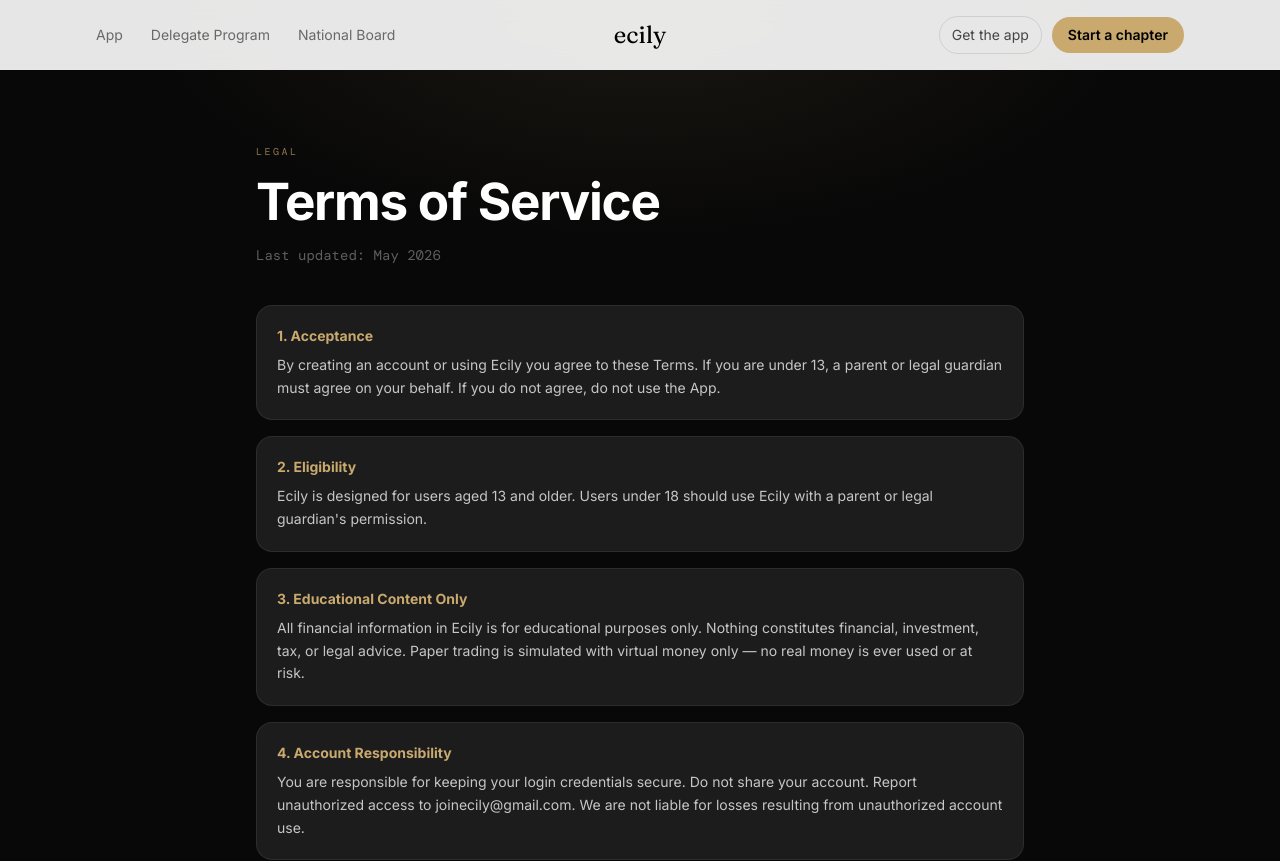
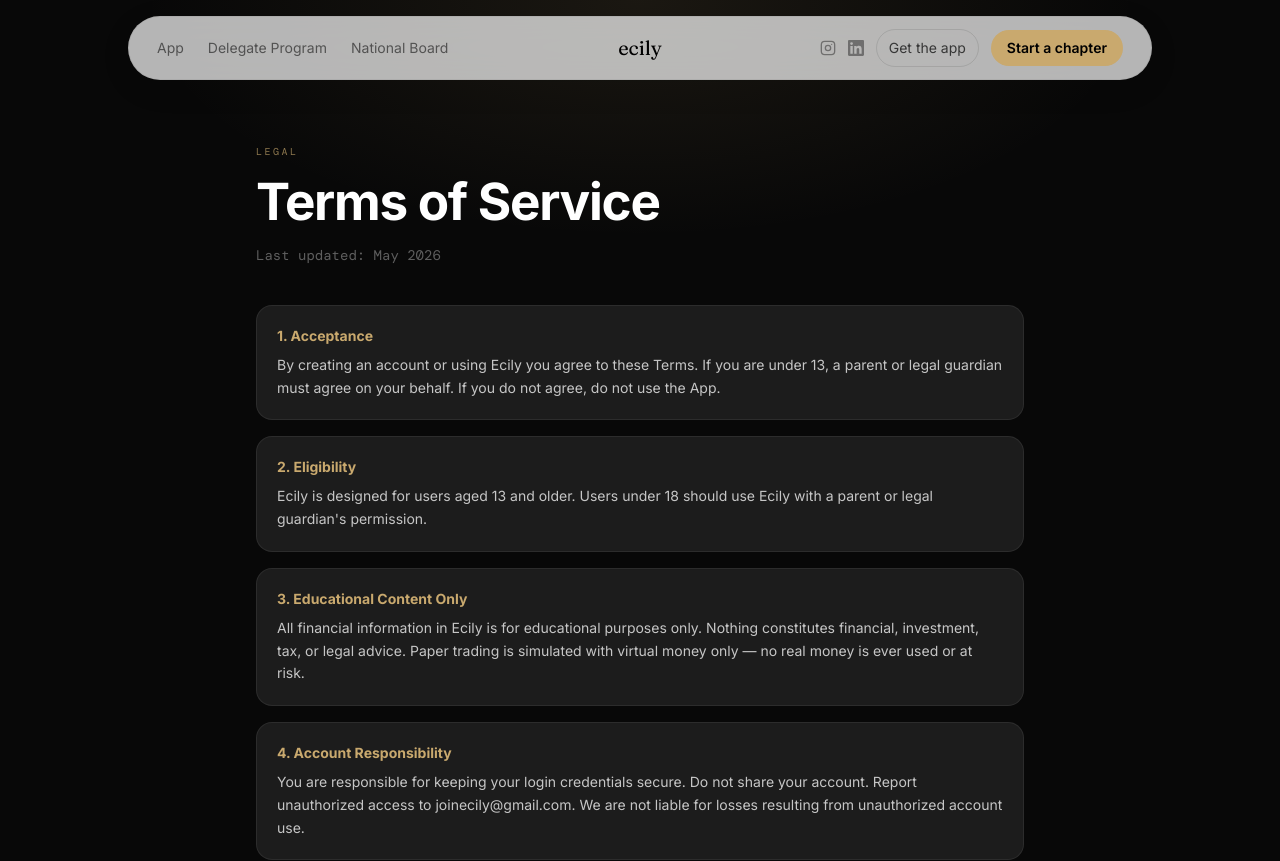
Before and after one commit to krishayyy/ecily, a Next.js app: page /terms in a window 1280 px wide. Shown: the top 861 px of the page. Built offline with nearby package versions, Linux system fonts and the light colour scheme; a web font is replaced by a local one.

Commit message:
Redesign nav as floating glassmorphic pill with social links

```diff
--- a/components/Nav.tsx
+++ b/components/Nav.tsx
@@ -3,6 +3,7 @@
 import { useEffect, useState } from "react"
 import Link from "next/link"
 import { motion, AnimatePresence } from "framer-motion"
+import { SOCIAL } from "@/lib/program"
 
 const links = [
   { label: "App", href: "/#app" },
@@ -34,13 +35,16 @@ export default function Nav() {
       initial={{ opacity: 0, y: -16 }}
       animate={{ opacity: 1, y: 0 }}
       transition={{ duration: 0.6, ease: "easeOut" }}
-      className={`fixed top-0 left-0 right-0 z-50 transition-shadow duration-300 bg-white/90 backdrop-blur-md ${
-        scrolled || open ? "shadow-[0_1px_0_rgba(0,0,0,0.06)]" : ""
-      }`}
+      className="fixed top-4 left-0 right-0 z-50 px-4"
     >
-      <nav className="max-w-6xl mx-auto grid grid-cols-[1fr_auto_1fr] items-center px-6 sm:px-8 py-4">
+      <div
+        className={`max-w-5xl mx-auto bg-white/70 backdrop-blur-xl border border-black/[0.06] shadow-[0_8px_32px_rgba(0,0,0,0.08)] transition-[border-radius] duration-300 overflow-hidden ${
+          open ? "rounded-[1.75rem]" : "rounded-full"
+        } ${scrolled ? "shadow-[0_8px_32px_rgba(0,0,0,0.12)]" : ""}`}
+      >
+        <nav className="grid grid-cols-[1fr_auto_1fr] items-center px-5 sm:px-7 py-3">
           {/* Desktop links */}
-        <div className="hidden md:flex items-center gap-7">
+          <div className="hidden md:flex items-center gap-6">
             {links.map((l) => (
               <Link
                 key={l.label}
@@ -55,13 +59,44 @@ export default function Nav() {
           <Link
             href="/"
             onClick={() => setOpen(false)}
-          className="justify-self-center font-serif text-black text-2xl"
+            className="justify-self-center font-serif text-black text-xl"
           >
             ecily
           </Link>
 
           {/* Right side */}
-        <div className="flex items-center justify-self-end gap-2.5">
+          <div className="flex items-center justify-self-end gap-3">
+            <div className="hidden sm:flex items-center gap-3">
+              {SOCIAL.instagram && (
+                <a
+                  href={SOCIAL.instagram}
+                  target="_blank"
+                  rel="noopener noreferrer"
+                  aria-label="Ecily on Instagram"
+                  className="text-black/40 hover:text-black transition-colors duration-200"
+                >
+                  <svg width="16" height="16" viewBox="0 0 24 24" fill="none" stroke="currentColor" strokeWidth="2" strokeLinecap="round" strokeLinejoin="round">
+                    <rect x="2" y="2" width="20" height="20" rx="5" />
+                    <circle cx="12" cy="12" r="4" />
+                    <line x1="17.5" y1="6.5" x2="17.5" y2="6.5" />
+                  </svg>
+                </a>
+              )}
+              {SOCIAL.linkedin && (
+                <a
+                  href={SOCIAL.linkedin}
+                  target="_blank"
+                  rel="noopener noreferrer"
+                  aria-label="Ecily on LinkedIn"
+                  className="text-black/40 hover:text-black transition-colors duration-200"
+                >
+                  <svg width="16" height="16" viewBox="0 0 24 24" fill="currentColor">
+                    <path d="M20.45 20.45h-3.56v-5.57c0-1.33-.02-3.04-1.85-3.04-1.85 0-2.13 1.45-2.13 2.94v5.67H9.35V9h3.42v1.56h.05c.48-.9 1.64-1.85 3.37-1.85 3.6 0 4.27 2.37 4.27 5.46v6.28zM5.34 7.43a2.06 2.06 0 1 1 0-4.13 2.06 2.06 0 0 1 0 4.13zM7.12 20.45H3.56V9h3.56v11.45zM22.22 0H1.77C.79 0 0 .77 0 1.73v20.54C0 23.22.79 24 1.77 24h20.45c.98 0 1.78-.78 1.78-1.73V1.73C24 .77 23.2 0 22.22 0z" />
+                  </svg>
+                </a>
+              )}
+            </div>
+
             <Link
               href="/#waitlist"
               className="hidden sm:inline-flex text-sm text-black/70 hover:text-black transition-colors duration-200 px-3 py-2 rounded-full border border-black/10"
@@ -107,7 +142,7 @@ export default function Nav() {
               animate={{ opacity: 1, height: "auto" }}
               exit={{ opacity: 0, height: 0 }}
               transition={{ duration: 0.28, ease: [0.16, 1, 0.3, 1] }}
-            className="md:hidden overflow-hidden border-t border-black/[0.06] bg-white/95 backdrop-blur-md"
+              className="md:hidden overflow-hidden border-t border-black/[0.06]"
             >
               <div className="px-6 py-4 flex flex-col">
                 {links.map((l) => (
@@ -127,10 +162,41 @@ export default function Nav() {
                 >
                   Get the app
                 </Link>
+                <div className="flex items-center justify-center gap-5 mt-4 pt-4 border-t border-black/[0.05]">
+                  {SOCIAL.instagram && (
+                    <a
+                      href={SOCIAL.instagram}
+                      target="_blank"
+                      rel="noopener noreferrer"
+                      aria-label="Ecily on Instagram"
+                      className="text-black/40 hover:text-black transition-colors duration-200"
+                    >
+                      <svg width="18" height="18" viewBox="0 0 24 24" fill="none" stroke="currentColor" strokeWidth="2" strokeLinecap="round" strokeLinejoin="round">
+                        <rect x="2" y="2" width="20" height="20" rx="5" />
+                        <circle cx="12" cy="12" r="4" />
+                        <line x1="17.5" y1="6.5" x2="17.5" y2="6.5" />
+                      </svg>
+                    </a>
+                  )}
+                  {SOCIAL.linkedin && (
+                    <a
+                      href={SOCIAL.linkedin}
+                      target="_blank"
+                      rel="noopener noreferrer"
+                      aria-label="Ecily on LinkedIn"
+                      className="text-black/40 hover:text-black transition-colors duration-200"
+                    >
+                      <svg width="18" height="18" viewBox="0 0 24 24" fill="currentColor">
+                        <path d="M20.45 20.45h-3.56v-5.57c0-1.33-.02-3.04-1.85-3.04-1.85 0-2.13 1.45-2.13 2.94v5.67H9.35V9h3.42v1.56h.05c.48-.9 1.64-1.85 3.37-1.85 3.6 0 4.27 2.37 4.27 5.46v6.28zM5.34 7.43a2.06 2.06 0 1 1 0-4.13 2.06 2.06 0 0 1 0 4.13zM7.12 20.45H3.56V9h3.56v11.45zM22.22 0H1.77C.79 0 0 .77 0 1.73v20.54C0 23.22.79 24 1.77 24h20.45c.98 0 1.78-.78 1.78-1.73V1.73C24 .77 23.2 0 22.22 0z" />
+                      </svg>
+                    </a>
+                  )}
+                </div>
               </div>
             </motion.div>
           )}
         </AnimatePresence>
+      </div>
     </motion.header>
   )
 }
```
Lines whose indentation alone changed are shown as unchanged.
